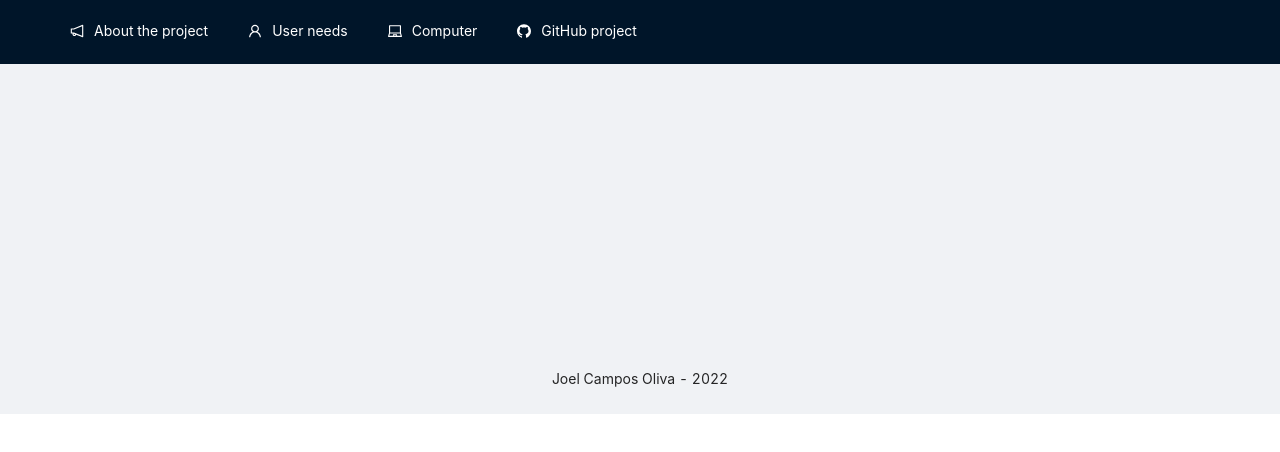
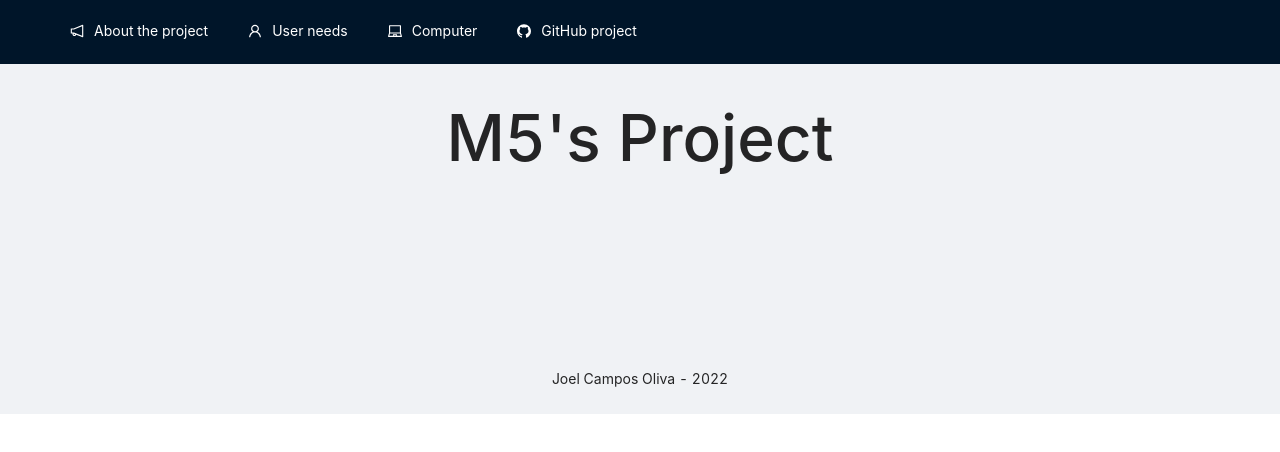
Before and after one commit to TheMineWayEstudis/M5-s-final-project-website, a React (Create React App) app in the folder web-m5/: page / in a window 1280 px wide. Shown: the top 452 px of the page. Built offline with nearby package versions, Linux system fonts and the light colour scheme.

Commit message:
Disabled main screen

```diff
--- a/web-m5/src/App.tsx
+++ b/web-m5/src/App.tsx
@@ -1,6 +1,5 @@
 import './App.css';
 import Routes from './routes/Routes';
-import BaseLayout from './view/shared/Layout/BaseLayout';
 
 export default function App() {
   return (
--- a/web-m5/src/view/mainScreen/MainScreen.tsx
+++ b/web-m5/src/view/mainScreen/MainScreen.tsx
@@ -1,7 +1,7 @@
 export default function MainScreen() {
     return (
-        <>
-
-        </>
+        <div style={{backgroundImage: require('./resources/Figures.jpg')}}>
+            <h1 style={{fontSize: 64, textAlign: 'center'}}>M5's Project</h1>
+        </div>
     );
 }
```
Also changed, not shown: web-m5/src/view/mainScreen/resources/Figures.jpg (renamed from web-m5/src/view/mainScreen/resources/CarouselBackground.jpg).
